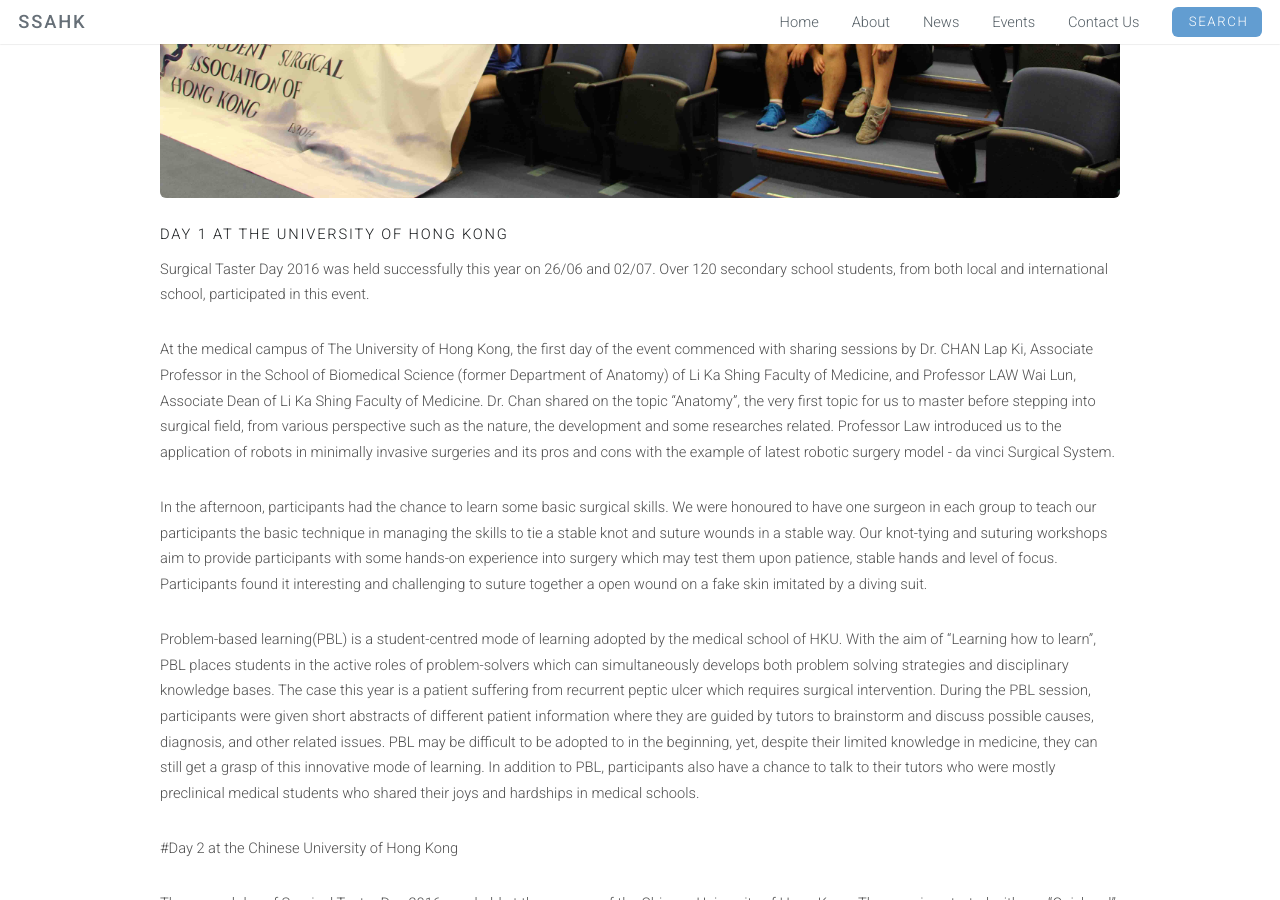
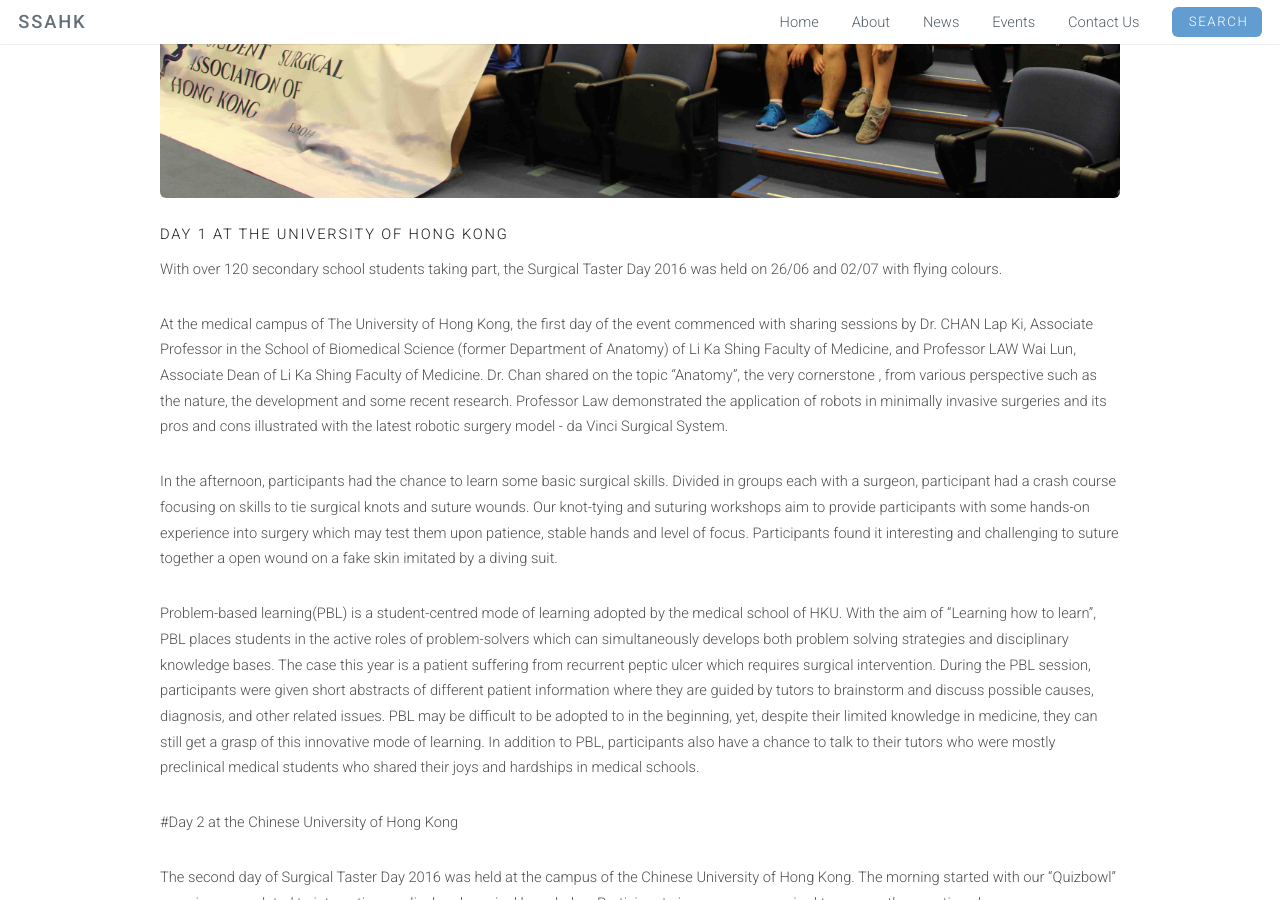
Before and after one commit to SSAHK/ssahk.github.io, a Jekyll site: the page built from _posts/2016-7-2-taster-day-review.md, in a window 1280 px wide and 900 px high, scrolled down 772 px. Built offline with Jekyll 4.4.1, drawn with Linux system fonts in a browser that asks for light colours.

Commit message:
review taster text

```diff
--- a/_posts/2016-7-2-taster-day-review.md
+++ b/_posts/2016-7-2-taster-day-review.md
@@ -9,11 +9,11 @@ excerpt:  Surgical Taster Day 2016 was held successfully this year on 26/06 and
 
 # Day 1 at the University of Hong Kong
 
-Surgical Taster Day 2016 was held successfully this year on 26/06 and 02/07. Over 120 secondary school students, from both local and international school, participated in this event.
+With over 120 secondary school students taking part, the Surgical Taster Day 2016 was held on 26/06 and 02/07 with flying colours.
 
-At the medical campus of The University of Hong Kong, the first day of the event commenced with sharing sessions by Dr. CHAN Lap Ki, Associate Professor in the School of Biomedical Science (former Department of Anatomy) of Li Ka Shing Faculty of Medicine, and Professor LAW Wai Lun, Associate Dean of Li Ka Shing Faculty of Medicine. Dr. Chan shared on the topic “Anatomy”, the very first topic for us to master before stepping into surgical field, from various perspective such as the nature, the development and some researches related. Professor Law introduced us to the application of robots in minimally invasive surgeries and its pros and cons with the example of latest robotic surgery model - da vinci Surgical System.
+At the medical campus of The University of Hong Kong, the first day of the event commenced with sharing sessions by Dr. CHAN Lap Ki, Associate Professor in the School of Biomedical Science (former Department of Anatomy) of Li Ka Shing Faculty of Medicine, and Professor LAW Wai Lun, Associate Dean of Li Ka Shing Faculty of Medicine. Dr. Chan shared on the topic “Anatomy”, the very cornerstone , from various perspective such as the nature, the development and some recent research. Professor Law demonstrated the application of robots in minimally invasive surgeries and its pros and cons illustrated with the latest robotic surgery model - da Vinci Surgical System.
 
-In the afternoon, participants had the chance to learn some basic surgical skills. We were honoured to have one surgeon in each group to teach our participants the basic technique in managing the skills to tie a stable knot and suture wounds in a stable way. Our knot-tying and suturing workshops aim to provide participants with some hands-on experience into surgery which may test them upon patience, stable hands and level of focus. Participants found it interesting and challenging to suture together a open wound on a fake skin imitated by a diving suit.
+In the afternoon, participants had the chance to learn some basic surgical skills. Divided in groups each with a surgeon, participant had a crash course focusing on skills to tie surgical knots and suture wounds. Our knot-tying and suturing workshops aim to provide participants with some hands-on experience into surgery which may test them upon patience, stable hands and level of focus. Participants found it interesting and challenging to suture together a open wound on a fake skin imitated by a diving suit.
 
 Problem-based learning(PBL) is a student-centred mode of learning adopted by the medical school of HKU. With the aim of “Learning how to learn”, PBL places students in the active roles of problem-solvers which can simultaneously develops both problem solving strategies and disciplinary knowledge bases. The case this year is a patient suffering from recurrent peptic ulcer which requires surgical intervention. During the PBL session, participants were given short abstracts of different patient information where they are guided by tutors to brainstorm and discuss possible causes, diagnosis, and other related issues. PBL may be difficult to be adopted to in the beginning, yet, despite their limited knowledge in medicine, they can still get a grasp of this innovative mode of learning. In addition to PBL, participants also have a chance to talk to their tutors who were mostly preclinical medical students who shared their joys and hardships in medical schools.
 
```
